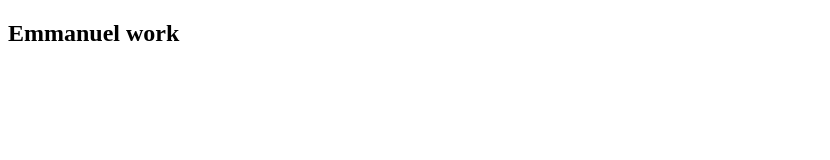
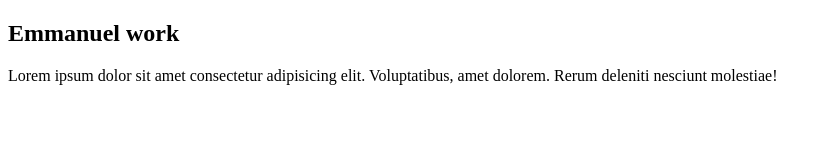
Before and after one commit to Orupabo/web-design, a plain HTML site: page info.html in a window 1280 px wide. Shown: the whole page, without its empty margins (0-830 px from the left). Drawn offline with Linux system fonts and the light colour scheme.

Commit message:
added paragragh to info.html

```diff
--- a/info.html
+++ b/info.html
@@ -7,5 +7,6 @@
 </head>
 <body>
     <h2>Emmanuel work</h2>
+    <p>Lorem ipsum dolor sit amet consectetur adipisicing elit. Voluptatibus, amet dolorem. Rerum deleniti nesciunt molestiae!</p>
 </body>
 </html>
```
